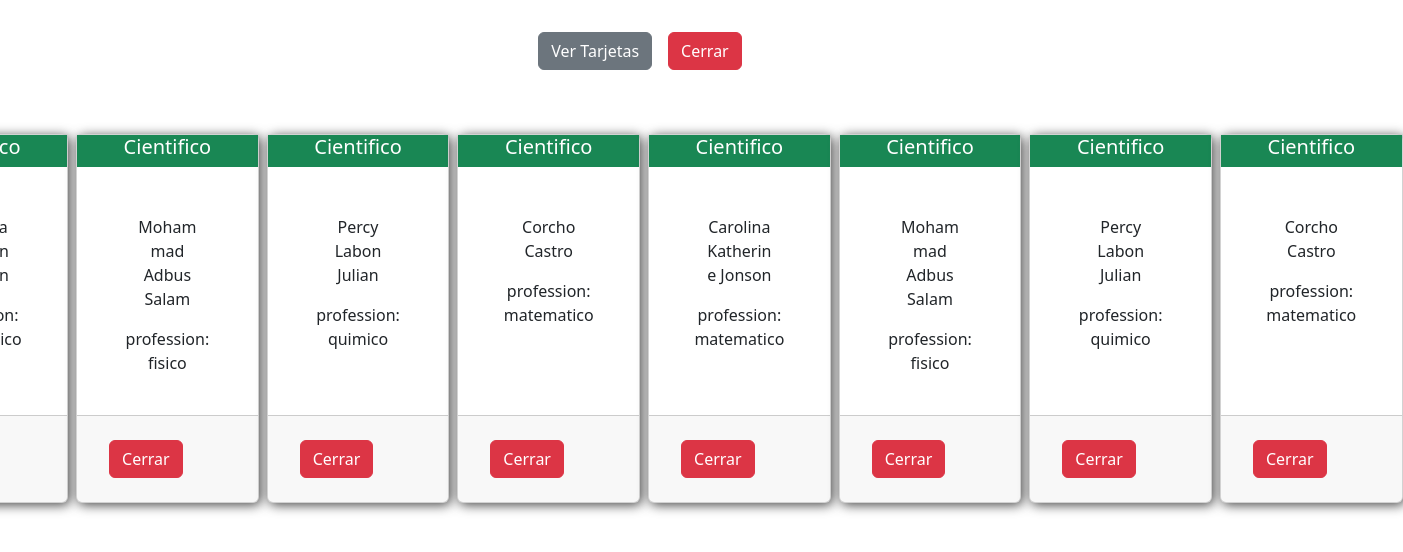
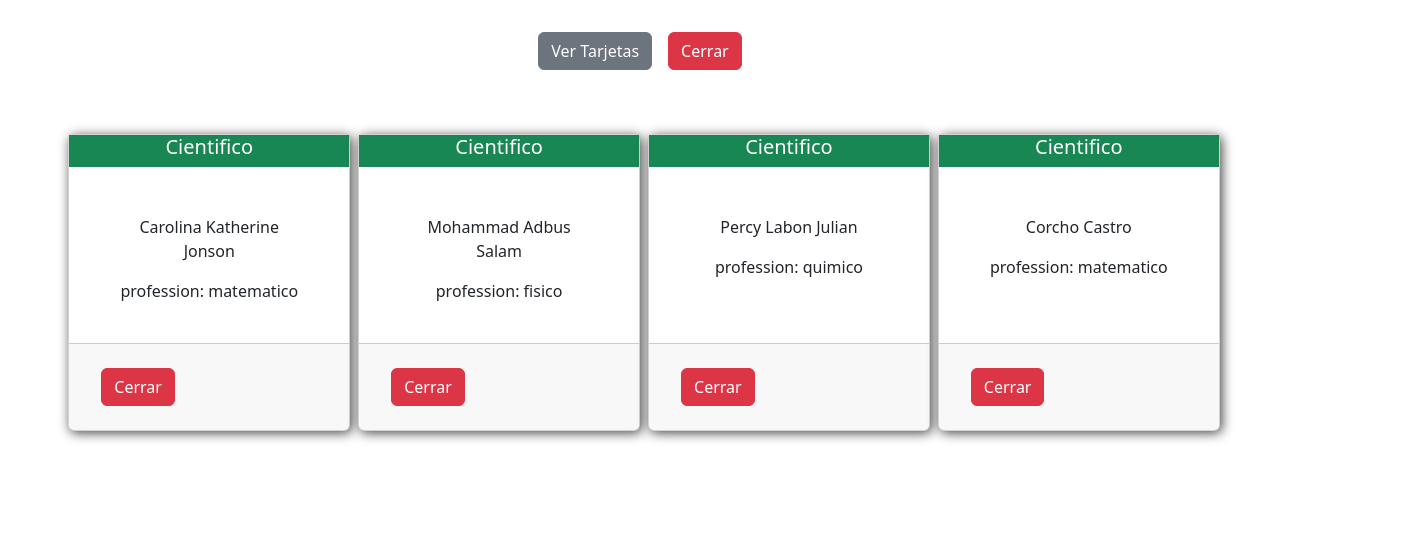
Before and after one commit to Condebasura/PracticasReact, a React (Vite) app: page / in a window 1280 px wide. Both pictures are taken after a click on the button "Ver Tarjetas". Shown: the top 552 px of the page, 1403 px wide, since content can reach past the window. Built offline with nearby package versions, Linux system fonts and the light colour scheme.

Commit message:
Practicas/ Hooks

```diff
--- a/src/App.tsx
+++ b/src/App.tsx
@@ -131,14 +131,14 @@ return(
    <BtnCard onClick={agregarCard}/>
    <BtnClose onClick={quitarCard}/>
   </nav>
-
-  <div className='m-5'>
+ <div className='m-5'>
     {mostrarCard &&(<Card
     titulo= "Cientifico"
 
     />)}
 
   </div>
+
    </>
 )
 
--- a/src/components/Card.tsx
+++ b/src/components/Card.tsx
@@ -2,12 +2,12 @@ import { useState } from "react";
 import { people } from "../data";
 import BtnClose from "./BtnClose";
 
-export default function Card({titulo}){
 
-const [Card , setCard] = useState(true);
+export default function Card({titulo  }){
 
-const quitarCard =(listItem)=>{
-setCard(false)
+const [laCard , setlaCard] = useState(true);
+const quitarLacard = ()=>{
+  setlaCard(false);
 }
   const listItem = people.map(person =>
 
@@ -27,7 +27,7 @@ setCard(false)
 
             </div>
                 <div className="card-footer">
-                  <BtnClose onClick={quitarCard}/>
+                  <BtnClose onClick={quitarLacard}/>
                 </div>
           </div>
    );
@@ -36,8 +36,7 @@ setCard(false)
 
 
 console.log(listItem)
-
-  return <div className='d-flex'> {Card &&(listItem)} {listItem}</div>
+return <div className='d-flex'> {laCard && (listItem)} </div>
 
 
 }
```
